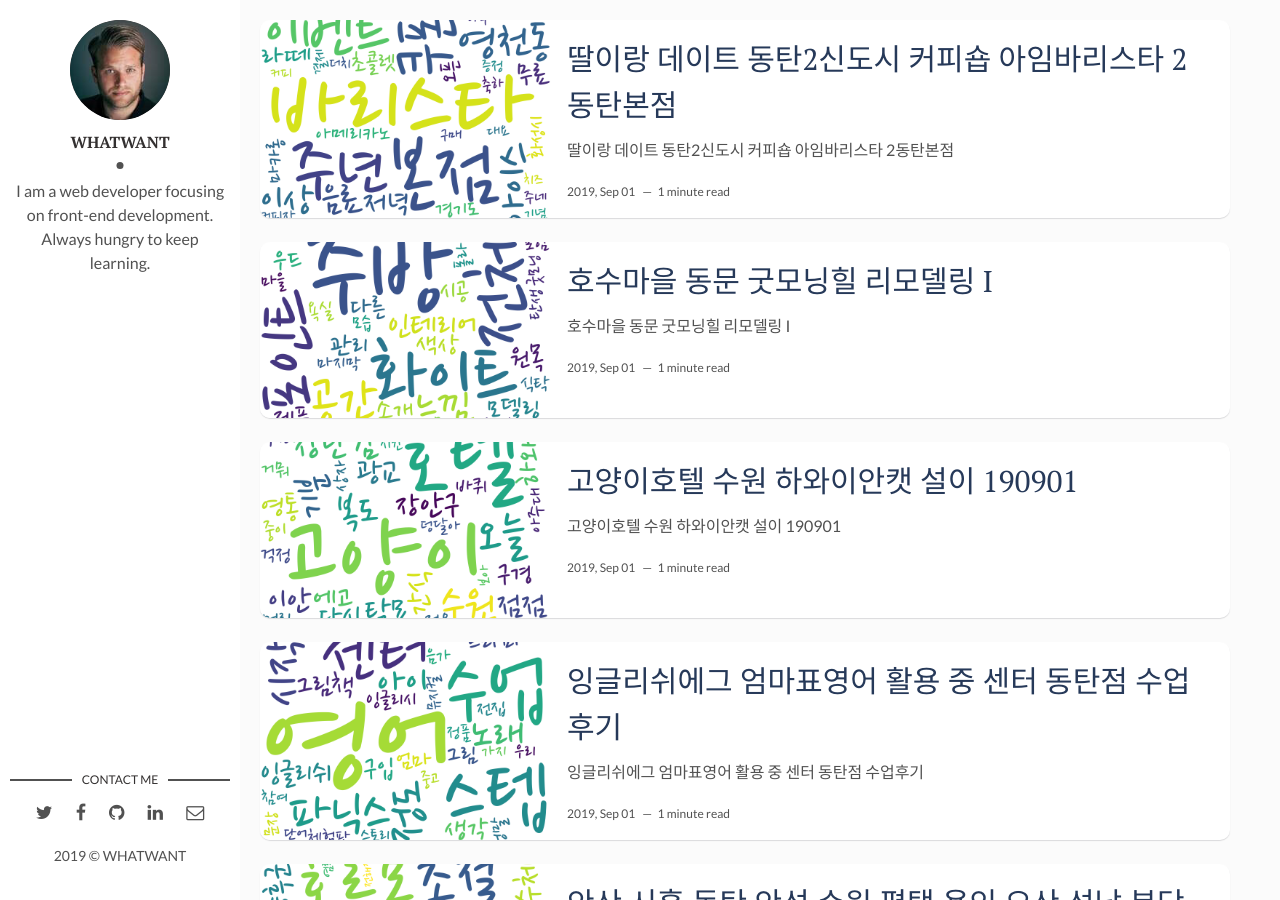
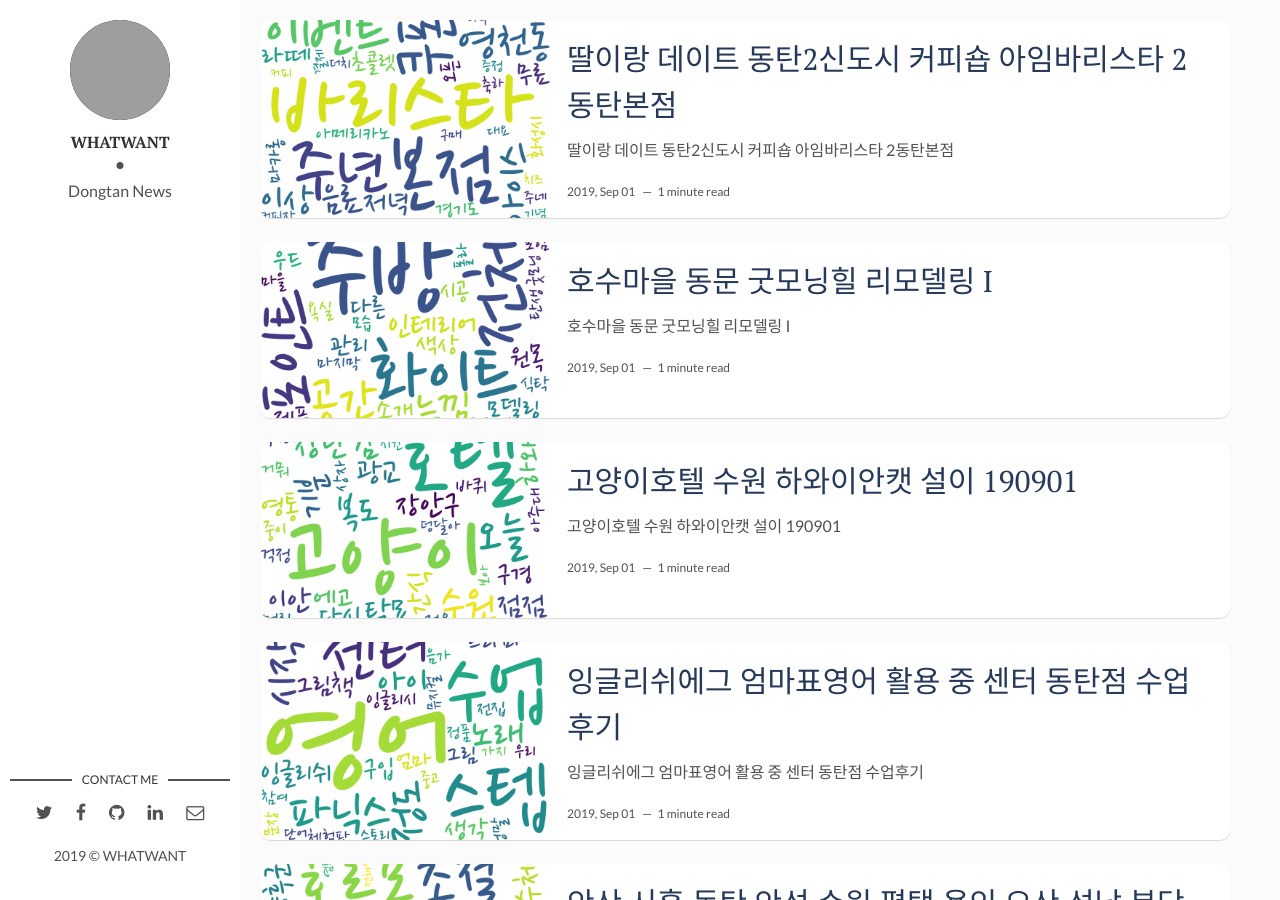
Before and after one commit to what-want/dongtan-news, a Jekyll site: the page built from docs/index.html, in a window 1280 px wide and 900 px high. Built offline with Jekyll 4.4.1, drawn with Linux system fonts in a browser that asks for light colours; the list of posts is cut into pages by our own code; grey boxes are pictures that could not be loaded.

Commit message:
Update _config.yml

```diff
--- a/docs/_config.yml
+++ b/docs/_config.yml
@@ -10,8 +10,8 @@ site-twitter: #if your site has a twitter account, enter it here
 
 # Author Settings
 author: WHATWANT # add your name
-author-img: david-freeman.jpg # add your photo
-about-author: I am a web developer focusing on front-end development. Always hungry to keep learning. # add description
+author-img: sally.jpg # add your photo
+about-author: Dongtan News # add description
 social-twitter: # add your Twitter handle
 social-facebook: # add your Facebook handle
 social-github: whatwant # add your Github handle
@@ -19,7 +19,7 @@ social-linkedin: # add your Linkedin handle
 social-email: # add your Email address
 
 # Disqus
-discus-identifier: mr-brown # add your discus identifier
+discus-identifier: # add your discus identifier
 
 # Tracker
 analytics: # Google Analytics
```
